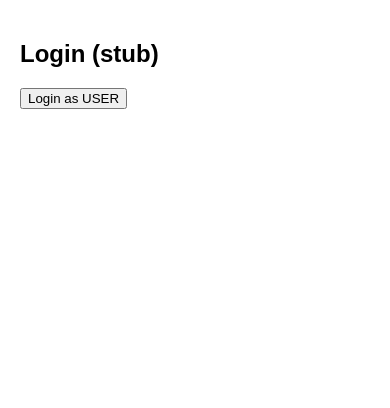
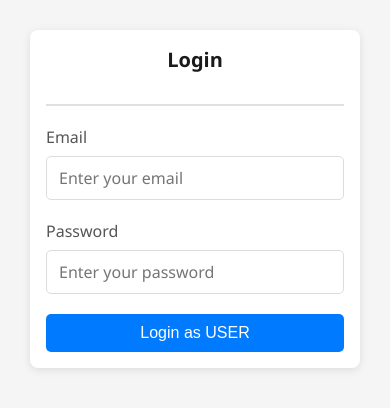
Before and after one commit to DileshLiyanage/PAF_PROJECT_FE, a React (Create React App) app: page /login in a window 390 px wide. Shown: the top 408 px of the page. Built offline with nearby package versions, Linux system fonts and the light colour scheme; no server answers.

Commit message:
your message

```diff
--- a/src/index.css
+++ b/src/index.css
@@ -1,8 +1,345 @@
+/* ===== Global Styles ===== */
 html, body, #root {
   height: 100%;
   margin: 0;
-  font-family: Arial, sans-serif;
+  padding: 0;
+  font-family: 'Segoe UI', Tahoma, Geneva, Verdana, sans-serif;
+  background-color: #f5f5f5;
+  color: #333;
 }
 
-/* minimal reset */
-* { box-sizing: border-box; }
+* {
+  box-sizing: border-box;
+}
+
+/* ===== Typography ===== */
+h1, h2, h3, h4, h5, h6 {
+  margin: 0 0 1rem 0;
+  color: #1a1a1a;
+  font-weight: 600;
+}
+
+h1 { font-size: 2.5rem; }
+h2 { font-size: 2rem; }
+h3 { font-size: 1.5rem; }
+
+p {
+  margin: 0 0 1rem 0;
+  line-height: 1.6;
+}
+
+/* ===== Layout Containers ===== */
+.container {
+  max-width: 1200px;
+  margin: 0 auto;
+  padding: 20px;
+}
+
+.page {
+  min-height: 100vh;
+  padding: 40px 20px;
+  background-color: #f5f5f5;
+}
+
+.card {
+  background: white;
+  border-radius: 8px;
+  box-shadow: 0 2px 8px rgba(0, 0, 0, 0.1);
+  padding: 24px;
+  margin-bottom: 20px;
+}
+
+.card-header {
+  border-bottom: 2px solid #e0e0e0;
+  margin-bottom: 20px;
+  padding-bottom: 15px;
+}
+
+/* ===== Buttons ===== */
+button, .btn {
+  display: inline-block;
+  padding: 10px 20px;
+  background-color: #007bff;
+  color: white;
+  border: none;
+  border-radius: 5px;
+  font-size: 1rem;
+  font-weight: 500;
+  cursor: pointer;
+  transition: all 0.3s ease;
+  text-decoration: none;
+}
+
+button:hover, .btn:hover {
+  background-color: #0056b3;
+  transform: translateY(-2px);
+  box-shadow: 0 4px 12px rgba(0, 123, 255, 0.3);
+}
+
+button:active, .btn:active {
+  transform: translateY(0);
+}
+
+button:disabled {
+  background-color: #ccc;
+  cursor: not-allowed;
+  opacity: 0.6;
+}
+
+.btn-primary {
+  background-color: #007bff;
+}
+
+.btn-primary:hover {
+  background-color: #0056b3;
+}
+
+.btn-success {
+  background-color: #28a745;
+}
+
+.btn-success:hover {
+  background-color: #1e7e34;
+}
+
+.btn-danger {
+  background-color: #dc3545;
+}
+
+.btn-danger:hover {
+  background-color: #c82333;
+}
+
+.btn-secondary {
+  background-color: #6c757d;
+}
+
+.btn-secondary:hover {
+  background-color: #545b62;
+}
+
+/* ===== Forms ===== */
+form {
+  max-width: 600px;
+  margin: 0 auto;
+}
+
+.form-group {
+  margin-bottom: 20px;
+}
+
+.form-group label {
+  display: block;
+  margin-bottom: 8px;
+  font-weight: 500;
+  color: #555;
+}
+
+input[type="text"],
+input[type="email"],
+input[type="password"],
+input[type="number"],
+input[type="date"],
+input[type="datetime-local"],
+textarea,
+select {
+  width: 100%;
+  padding: 10px 12px;
+  border: 1px solid #ddd;
+  border-radius: 5px;
+  font-family: inherit;
+  font-size: 1rem;
+  transition: border-color 0.3s ease, box-shadow 0.3s ease;
+}
+
+input[type="text"]:focus,
+input[type="email"]:focus,
+input[type="password"]:focus,
+input[type="number"]:focus,
+input[type="date"]:focus,
+input[type="datetime-local"]:focus,
+textarea:focus,
+select:focus {
+  outline: none;
+  border-color: #007bff;
+  box-shadow: 0 0 0 3px rgba(0, 123, 255, 0.1);
+}
+
+textarea {
+  resize: vertical;
+  min-height: 120px;
+}
+
+/* ===== Navigation ===== */
+nav {
+  background-color: #fff;
+  box-shadow: 0 2px 4px rgba(0, 0, 0, 0.1);
+  padding: 1rem 0;
+  margin-bottom: 2rem;
+}
+
+nav a {
+  color: #333;
+  text-decoration: none;
+  margin: 0 1.5rem;
+  font-weight: 500;
+  transition: color 0.3s ease;
+}
+
+nav a:hover {
+  color: #007bff;
+}
+
+/* ===== Links ===== */
+a {
+  color: #007bff;
+  text-decoration: none;
+  transition: color 0.3s ease;
+}
+
+a:hover {
+  color: #0056b3;
+  text-decoration: underline;
+}
+
+/* ===== Tables ===== */
+table {
+  width: 100%;
+  border-collapse: collapse;
+  background: white;
+  box-shadow: 0 2px 8px rgba(0, 0, 0, 0.1);
+  border-radius: 5px;
+  overflow: hidden;
+}
+
+thead {
+  background-color: #f8f9fa;
+  border-bottom: 2px solid #dee2e6;
+}
+
+th, td {
+  padding: 12px 15px;
+  text-align: left;
+}
+
+tbody tr {
+  border-bottom: 1px solid #dee2e6;
+  transition: background-color 0.2s ease;
+}
+
+tbody tr:hover {
+  background-color: #f8f9fa;
+}
+
+/* ===== Alerts & Messages ===== */
+.alert {
+  padding: 12px 16px;
+  border-radius: 5px;
+  margin-bottom: 20px;
+  border-left: 4px solid;
+}
+
+.alert-success {
+  background-color: #d4edda;
+  color: #155724;
+  border-left-color: #28a745;
+}
+
+.alert-danger {
+  background-color: #f8d7da;
+  color: #721c24;
+  border-left-color: #dc3545;
+}
+
+.alert-warning {
+  background-color: #fff3cd;
+  color: #856404;
+  border-left-color: #ffc107;
+}
+
+.alert-info {
+  background-color: #d1ecf1;
+  color: #0c5460;
+  border-left-color: #17a2b8;
+}
+
+/* ===== Grid System ===== */
+.row {
+  display: grid;
+  grid-template-columns: repeat(auto-fit, minmax(250px, 1fr));
+  gap: 20px;
+  margin-bottom: 20px;
+}
+
+.col {
+  min-width: 0;
+}
+
+/* ===== Utility Classes ===== */
+.text-center { text-align: center; }
+.text-right { text-align: right; }
+.text-left { text-align: left; }
+
+.mt-1 { margin-top: 0.5rem; }
+.mt-2 { margin-top: 1rem; }
+.mt-3 { margin-top: 1.5rem; }
+.mt-4 { margin-top: 2rem; }
+
+.mb-1 { margin-bottom: 0.5rem; }
+.mb-2 { margin-bottom: 1rem; }
+.mb-3 { margin-bottom: 1.5rem; }
+.mb-4 { margin-bottom: 2rem; }
+
+.p-1 { padding: 0.5rem; }
+.p-2 { padding: 1rem; }
+.p-3 { padding: 1.5rem; }
+.p-4 { padding: 2rem; }
+
+.flex { display: flex; }
+.flex-center { display: flex; justify-content: center; align-items: center; }
+.flex-between { display: flex; justify-content: space-between; align-items: center; }
+.flex-column { display: flex; flex-direction: column; }
+.flex-gap { gap: 1rem; }
+
+.hidden { display: none; }
+.visible { display: block; }
+
+/* ===== Responsive Design ===== */
+@media (max-width: 768px) {
+  h1 { font-size: 1.75rem; }
+  h2 { font-size: 1.5rem; }
+  h3 { font-size: 1.25rem; }
+
+  .container, .page {
+    padding: 15px;
+  }
+
+  nav a {
+    margin: 0 0.75rem;
+  }
+
+  .row {
+    grid-template-columns: 1fr;
+  }
+
+  button, .btn {
+    width: 100%;
+  }
+}
+
+@media (max-width: 480px) {
+  h1 { font-size: 1.5rem; }
+  h2 { font-size: 1.25rem; }
+
+  .card {
+    padding: 16px;
+  }
+
+  table {
+    font-size: 0.9rem;
+  }
+
+  th, td {
+    padding: 8px 10px;
+  }
+}
--- a/src/pages/Home.jsx
+++ b/src/pages/Home.jsx
@@ -3,10 +3,21 @@ import { Link } from 'react-router-dom';
 
 export default function Home(){
   return (
-    <div style={{padding:20}}>
-      <h1>Welcome</h1>
-      <p>This is the PAF Project front-end.</p>
-      <p><Link to="/resources">Browse Resources</Link></p>
+    <div className="page">
+      <div className="container text-center">
+        <h1>Welcome to PAF Project</h1>
+        <p style={{ fontSize: '1.1rem', color: '#666' }}>
+          Explore and manage resources with ease
+        </p>
+        <div className="mt-4">
+          <Link to="/resources" className="btn btn-primary" style={{ marginRight: '10px' }}>
+            Browse Resources
+          </Link>
+          <Link to="/login" className="btn btn-secondary">
+            Login
+          </Link>
+        </div>
+      </div>
     </div>
   );
 }
--- a/src/pages/Login.jsx
+++ b/src/pages/Login.jsx
@@ -11,9 +11,27 @@ export default function Login(){
   };
 
   return (
-    <div style={{padding:20}}>
-      <h2>Login (stub)</h2>
-      <button onClick={handleLogin}>Login as USER</button>
+    <div className="page">
+      <div className="container">
+        <div className="card" style={{ maxWidth: '500px', margin: '0 auto' }}>
+          <div className="card-header text-center">
+            <h2>Login</h2>
+          </div>
+          <form onSubmit={(e) => { e.preventDefault(); handleLogin(); }}>
+            <div className="form-group">
+              <label htmlFor="email">Email</label>
+              <input type="email" id="email" placeholder="Enter your email" required />
+            </div>
+            <div className="form-group">
+              <label htmlFor="password">Password</label>
+              <input type="password" id="password" placeholder="Enter your password" required />
+            </div>
+            <button type="submit" className="btn btn-primary" style={{ width: '100%' }}>
+              Login as USER
+            </button>
+          </form>
+        </div>
+      </div>
     </div>
   );
 }
--- a/src/pages/Profile.jsx
+++ b/src/pages/Profile.jsx
@@ -2,8 +2,20 @@ import React from 'react';
 
 export default function Profile(){
   return (
-    <div style={{padding:20}}>
-      <h2>Profile (stub)</h2>
+    <div className="page">
+      <div className="container">
+        <div className="card">
+          <div className="card-header">
+            <h2>User Profile</h2>
+          </div>
+          <div>
+            <p><strong>Name:</strong> John Doe</p>
+            <p><strong>Email:</strong> john@example.com</p>
+            <p><strong>Role:</strong> User</p>
+            <button className="btn btn-primary mt-3">Edit Profile</button>
+          </div>
+        </div>
+      </div>
     </div>
   );
 }
```
